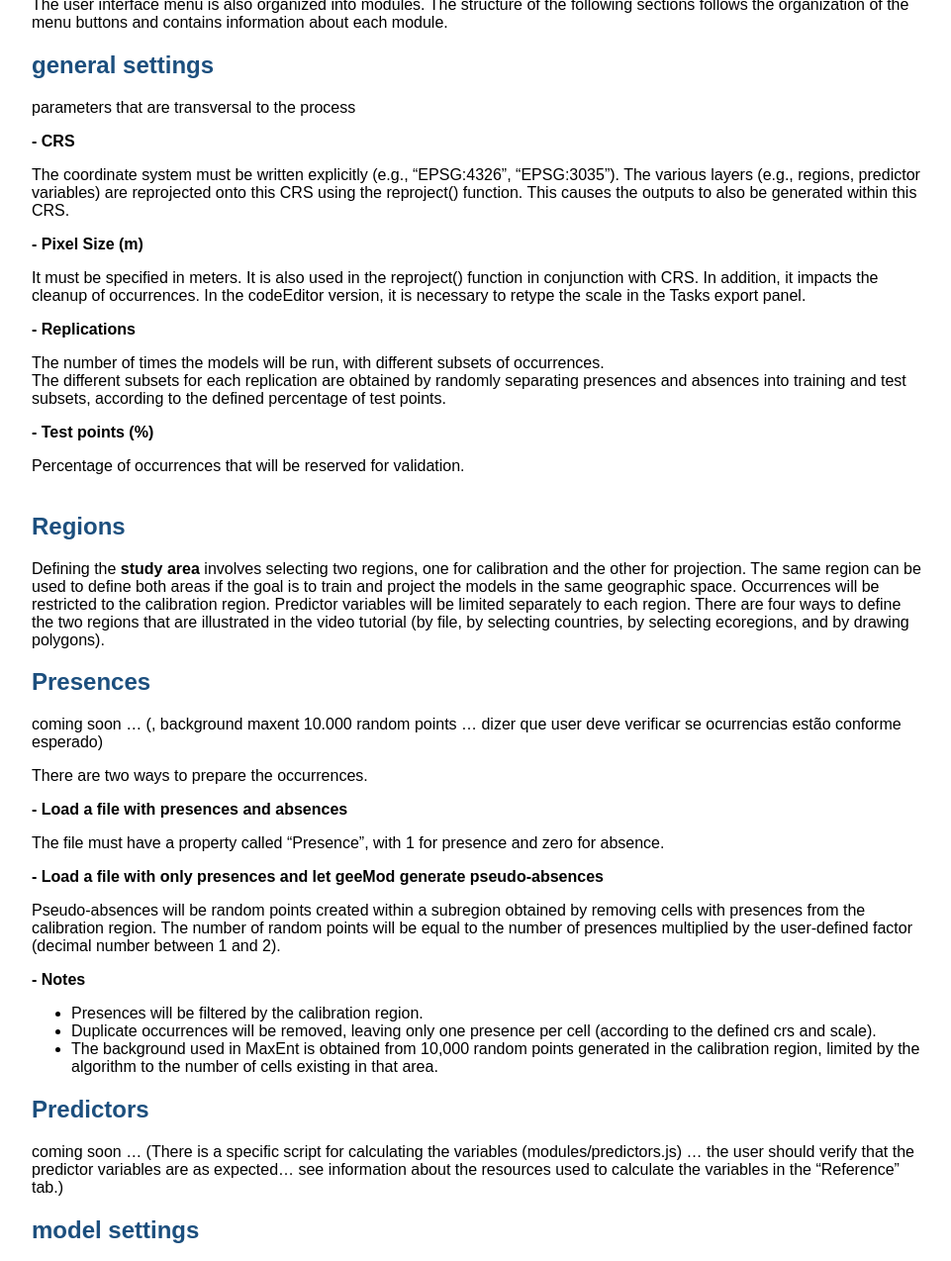
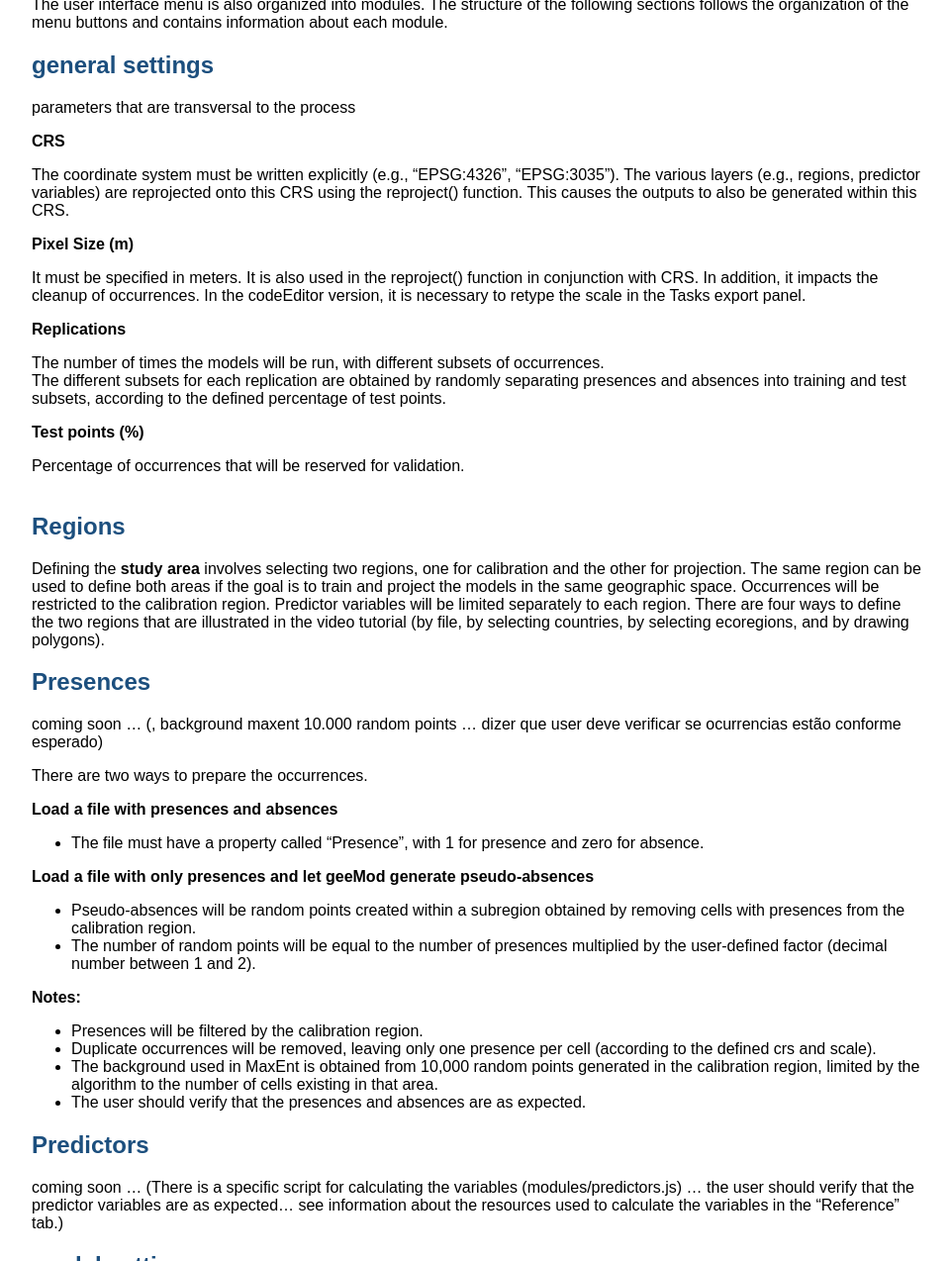
Before and after one commit to JoaoAlirio/geemod, a Jekyll site: the page built from methods.md, in a window 1280 px wide and 1400 px high, scrolled down 398 px, cut to the strip 126-1400 px from the top of the window. Shown: the whole strip at 99% size, without its empty margins (158-1119 px from the left). Built offline with Jekyll 4.4.1, drawn with Linux system fonts in a browser that asks for light colours.

Commit message:
Update methods.md

```diff
--- a/methods.md
+++ b/methods.md
@@ -16,22 +16,22 @@ The structure of the following sections follows the organization of the menu but
 ## general settings
 parameters that are transversal to the process
 
-**- CRS**
+**CRS**
 
 The coordinate system must be written explicitly (e.g., "EPSG:4326", "EPSG:3035").
 The various layers (e.g., regions, predictor variables) are reprojected onto this CRS using the reproject() function. This causes the outputs to also be generated within this CRS.
 
-**- Pixel Size (m)**
+**Pixel Size (m)**
 
 It must be specified in meters. It is also used in the reproject() function in conjunction with CRS. In addition, it impacts the cleanup of occurrences.
 In the codeEditor version, it is necessary to retype the scale in the Tasks export panel.
 
-**- Replications**
+**Replications**
 
 The number of times the models will be run, with different subsets of occurrences.
 The different subsets for each replication are obtained by randomly separating presences and absences into training and test subsets, according to the defined percentage of test points.
 
-**- Test points (%)**
+**Test points (%)**
 
 Percentage of occurrences that will be reserved for validation.
 <br>
@@ -45,19 +45,20 @@ coming soon ... (, background maxent 10.000 random points ... dizer que user dev
 
 There are two ways to prepare the occurrences.
 
-**- Load a file with presences and absences**
+**Load a file with presences and absences**
 
-The file must have a property called "Presence", with 1 for presence and zero for absence.
+- The file must have a property called "Presence", with 1 for presence and zero for absence.
 
-**- Load a file with only presences and let geeMod generate pseudo-absences**
+**Load a file with only presences and let geeMod generate pseudo-absences**
 
-Pseudo-absences will be random points created within a subregion obtained by removing cells with presences from the calibration region.
-The number of random points will be equal to the number of presences multiplied by the user-defined factor (decimal number between 1 and 2).
+- Pseudo-absences will be random points created within a subregion obtained by removing cells with presences from the calibration region.
+- The number of random points will be equal to the number of presences multiplied by the user-defined factor (decimal number between 1 and 2).
 
-**- Notes**
+**Notes:**
 - Presences will be filtered by the calibration region.
 - Duplicate occurrences will be removed, leaving only one presence per cell (according to the defined crs and scale).
 - The background used in MaxEnt is obtained from 10,000 random points generated in the calibration region, limited by the algorithm to the number of cells existing in that area.
+- The user should verify that the presences and absences are as expected.
 
 ## Predictors
 coming soon ... (There is a specific script for calculating the variables (modules/predictors.js) ... the user should verify that the predictor variables are as expected... see information about the resources used to calculate the variables in the "Reference" tab.)
```
